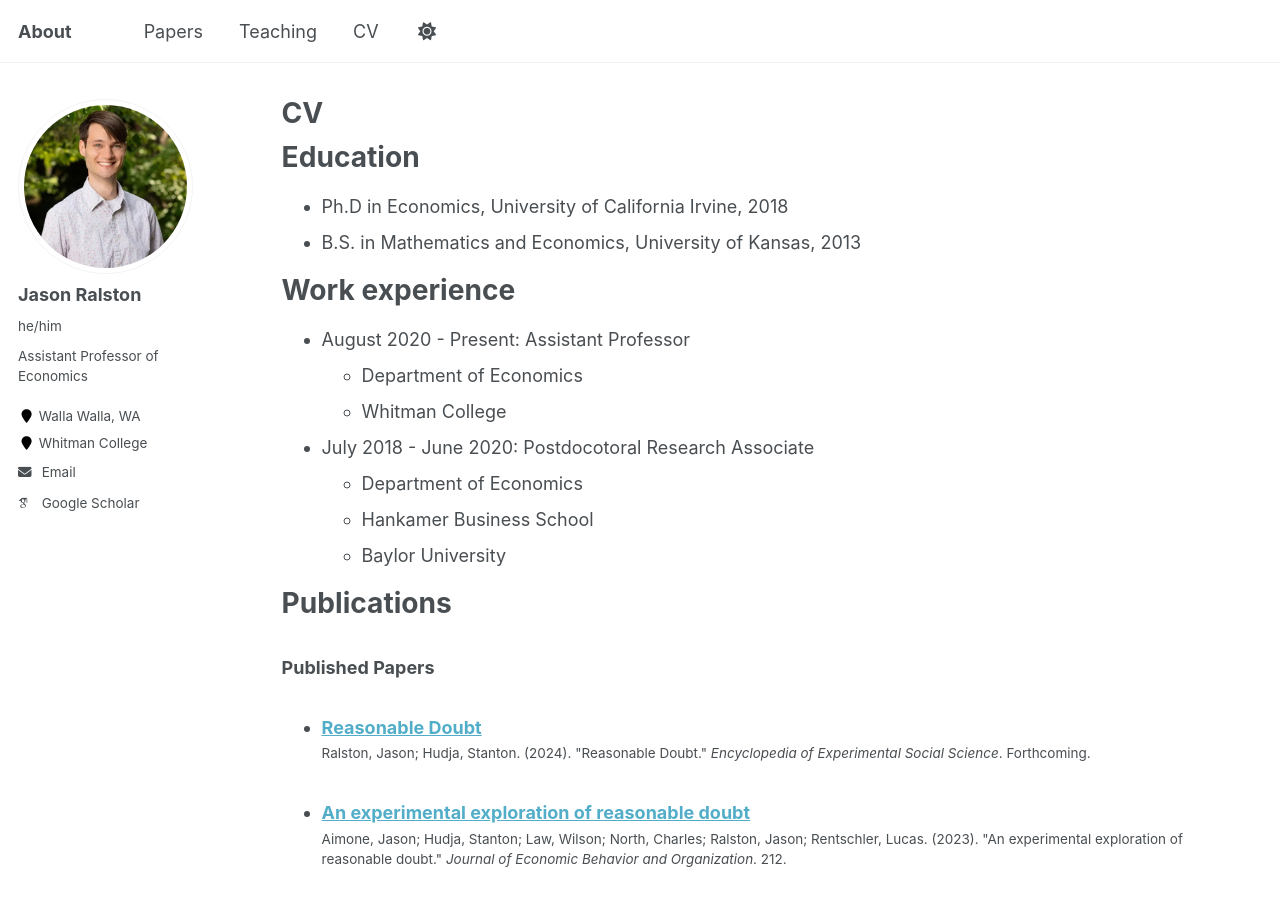
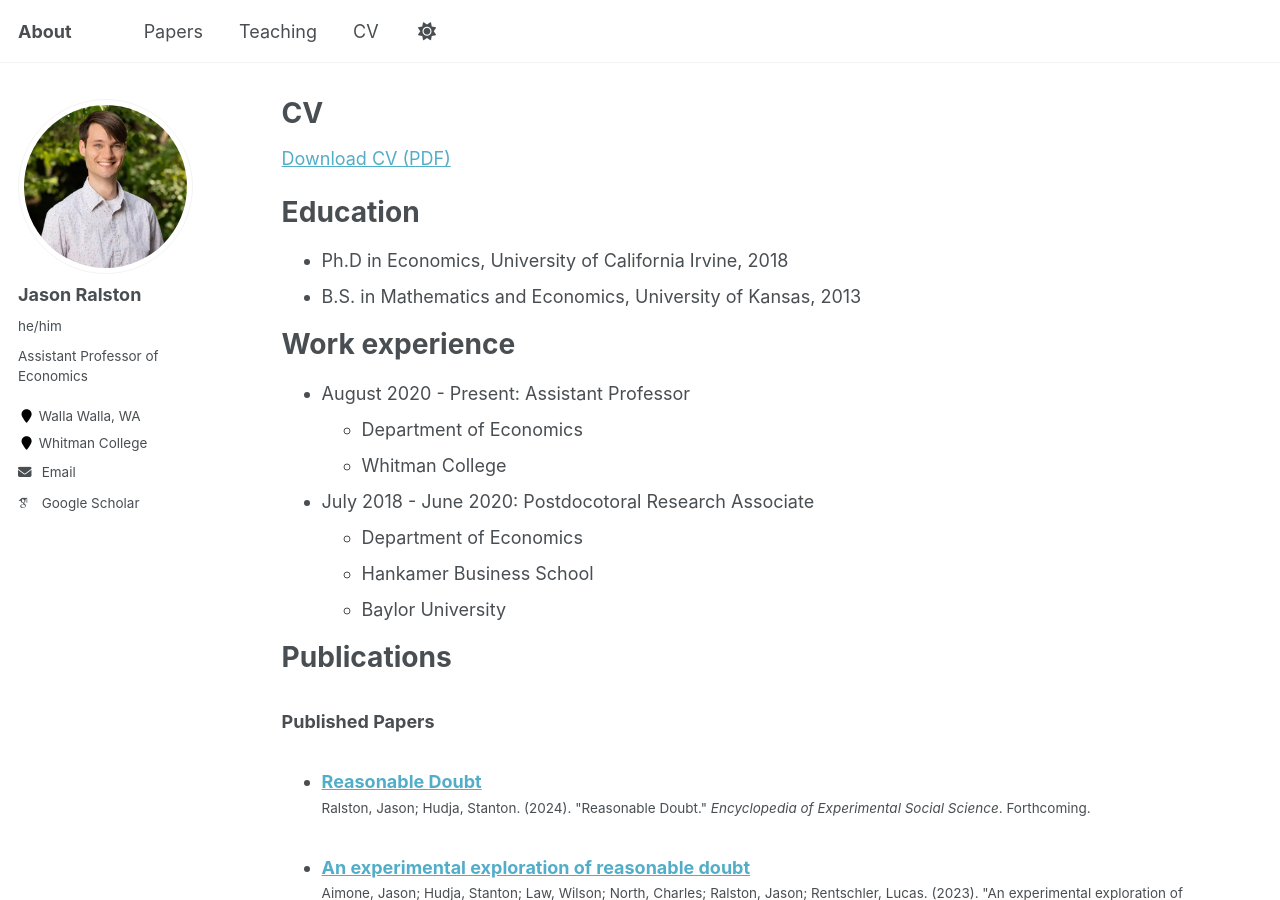
Before and after one commit to jasonralston/jasonralston.github.io, a Jekyll site: the page built from _pages/cv.md, in a window 1280 px wide and 900 px high. Built offline with Jekyll 4.4.1, drawn with Linux system fonts in a browser that asks for light colours; some web fonts are replaced.

Commit message:
Update cv.md

```diff
--- a/_pages/cv.md
+++ b/_pages/cv.md
@@ -6,6 +6,11 @@ author_profile: true
 redirect_from:
   - /resume
 ---
+<p>
+  <a href="{{ site.baseurl }}/files/Ralston_CV_2025.pdf" target="_blank" rel="noopener">
+    Download CV (PDF)
+  </a>
+</p>
 
 {% include base_path %}
 
```
